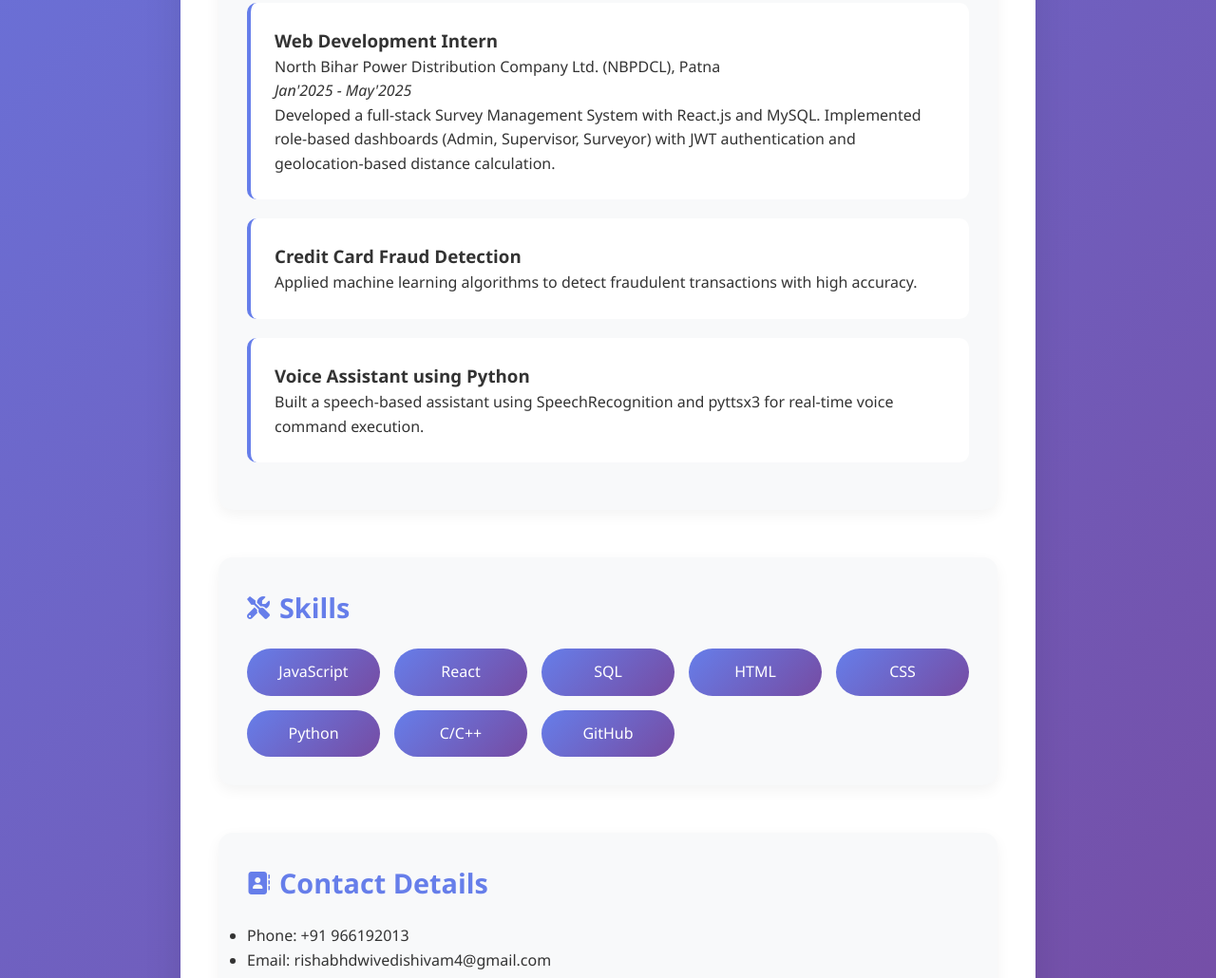
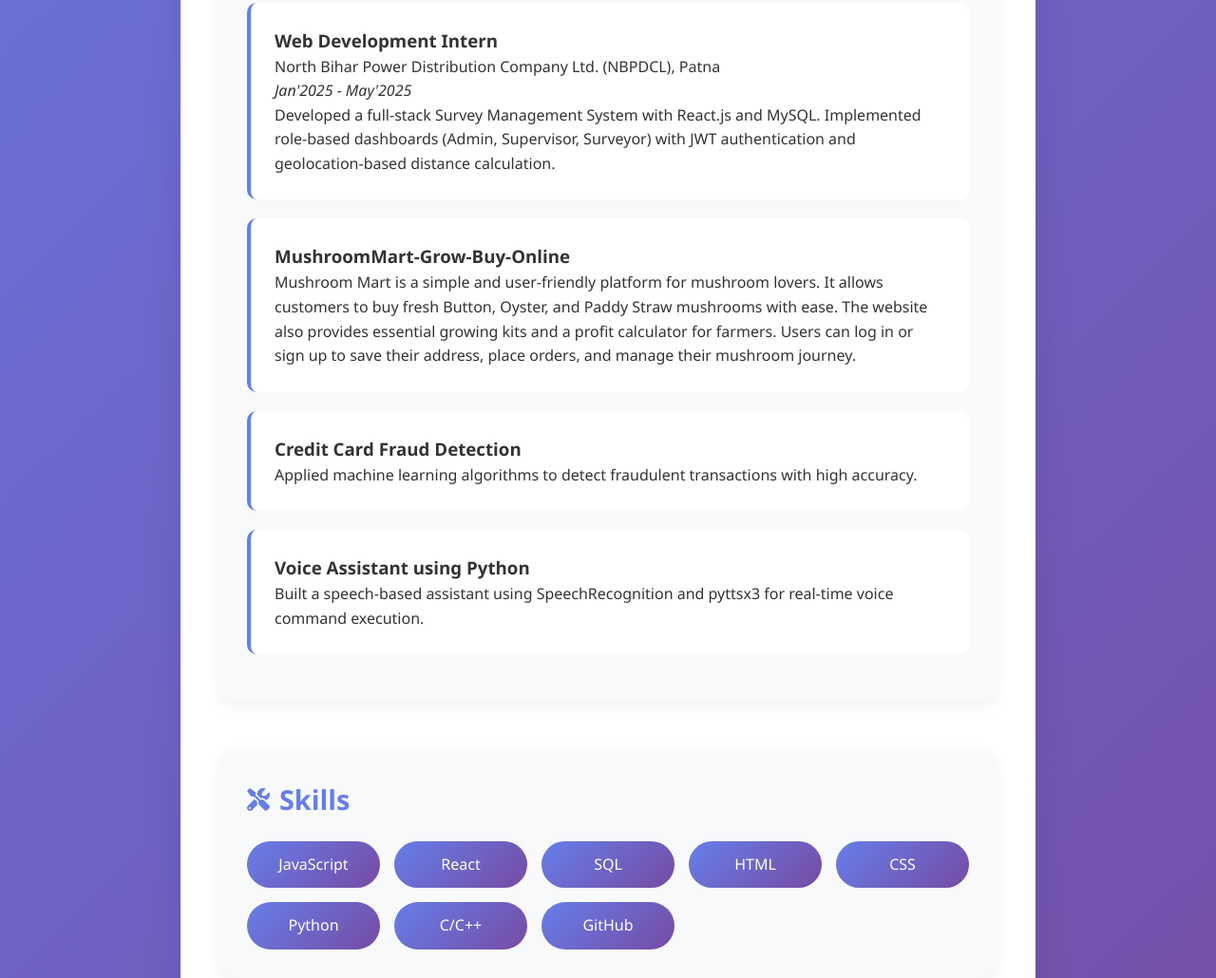
Before and after one commit to Dwivedi0720/rish.html, a plain HTML site: page index.html in a window 1280 px wide. Shown: the part 1072-2102 px from the top of the page at 95% size. Drawn offline with Linux system fonts and the light colour scheme.

Commit message:
Update index.html

```diff
--- a/index.html
+++ b/index.html
@@ -262,6 +262,15 @@
                         geolocation-based distance calculation.
                     </p>
                 </div>
+                 <div class="project-item">
+                    <h3 class="project-title">MushroomMart-Grow-Buy-Online</h3>
+                    <p class="project-description">
+                        Mushroom Mart is a simple and user-friendly platform for mushroom lovers.
+                        It allows customers to buy fresh Button, Oyster, and Paddy Straw mushrooms with ease.
+                        The website also provides essential growing kits and a profit calculator for farmers.
+                        Users can log in or sign up to save their address, place orders, and manage their mushroom journey.
+                    </p>
+                </div>
 
                 <div class="project-item">
                     <h3 class="project-title">Credit Card Fraud Detection</h3>
```
